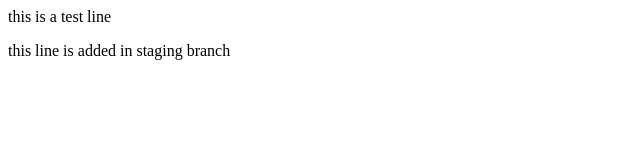
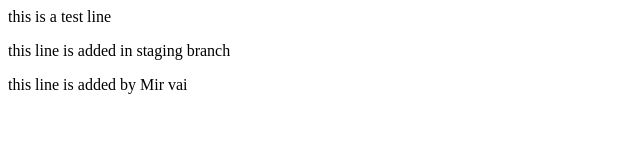
Before and after one commit to webdevratul/one, a plain HTML site: page index.html in a window 1280 px wide. Shown: the whole page, without its empty margins (0-640 px from the left). Drawn offline with Linux system fonts and the light colour scheme.

Commit message:
line added in index

```diff
--- a/index.html
+++ b/index.html
@@ -1,2 +1,3 @@
 <p>this is a test line</p>
 <p>this line is added in staging branch</p>
+<p>this line is added by Mir vai</p>
```
